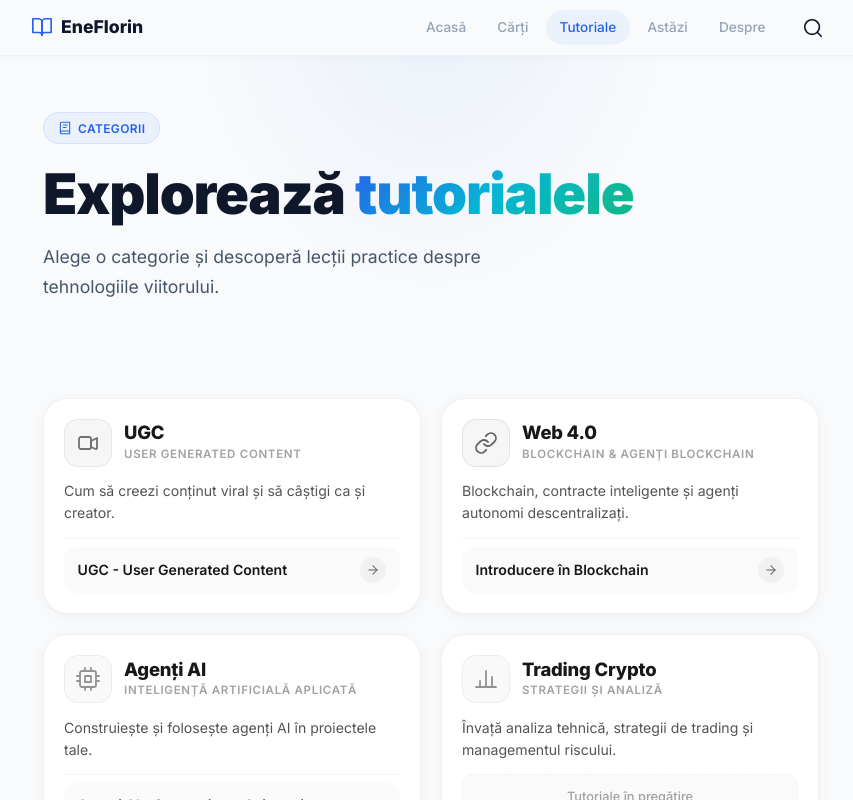
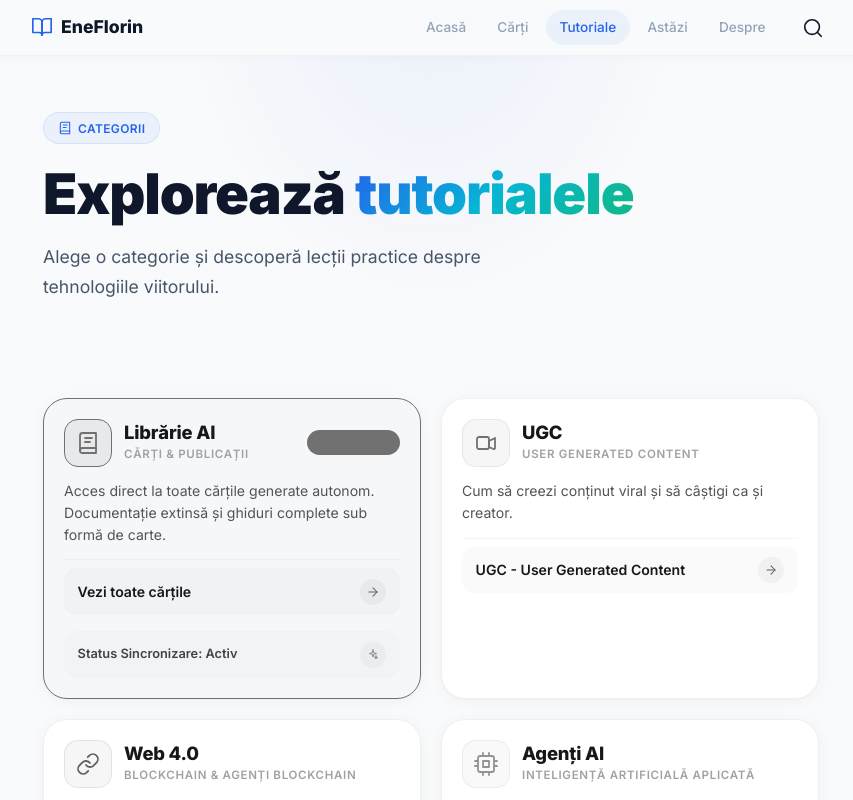
Before and after one commit to eneflorian1/eneflorin.com, a Next.js app: page /tutorials in a window 1280 px wide. Shown: the top 800 px of the page, without its empty margins (209-1062 px from the left). Built offline with nearby package versions, Linux system fonts and the light colour scheme.

Commit message:
Update page.tsx

```diff
--- a/app/tutorials/page.tsx
+++ b/app/tutorials/page.tsx
@@ -74,6 +74,7 @@ const IconMap: Record<string, any> = {
 
 const categories = contentData.categories.map(cat => ({
     ...cat,
+    comingSoon: 'comingSoon' in cat ? (cat as any).comingSoon : false,
     icon: IconMap[cat.icon] || IconLink,
     tutorials: contentData.tutorials.filter(t => t.categoryId === cat.id)
 }));
@@ -107,6 +108,33 @@ export default function TutorialsIndex() {
                 <section className="section">
                     <div className="container">
                         <div className="categories-grid">
+                            {/* Special Card: Books / Library */}
+                            <div className="category-card animate-in" style={{ borderColor: 'var(--accent-pink)', background: 'rgba(236, 72, 153, 0.02)' }}>
+                                <div className="category-card__header">
+                                    <div className="category-card__icon" style={{ background: 'rgba(236, 72, 153, 0.1)', color: '#ec4899' }}>
+                                        <IconBook size={24} />
+                                    </div>
+                                    <div className="category-card__info">
+                                        <h2 className="category-card__title">Librărie AI</h2>
+                                        <p className="category-card__subtitle">Cărți & Publicații</p>
+                                    </div>
+                                    <span className="badge badge--new" style={{ fontSize: "0.6rem", background: '#ec4899' }}>Sincronizat</span>
+                                </div>
+                                <p className="category-card__description">
+                                    Acces direct la toate cărțile generate autonom. Documentație extinsă și ghiduri complete sub formă de carte.
+                                </p>
+                                <div className="category-card__tutorials">
+                                    <Link href="/books" className="category-tutorial-link">
+                                        <span className="category-tutorial-link__title">Vezi toate cărțile</span>
+                                        <span className="category-tutorial-link__arrow"><IconArrowRight size={14} /></span>
+                                    </Link>
+                                    <Link href="/books" className="category-tutorial-link" style={{ marginTop: '0.5rem', opacity: 0.8, fontSize: '0.8rem' }}>
+                                        <span className="category-tutorial-link__title">Status Sincronizare: Activ</span>
+                                        <span className="category-tutorial-link__arrow"><IconSparkles size={12} /></span>
+                                    </Link>
+                                </div>
+                            </div>
+
                             {categories.map((cat, i) => {
                                 const CatIcon = cat.icon;
                                 return (
```
